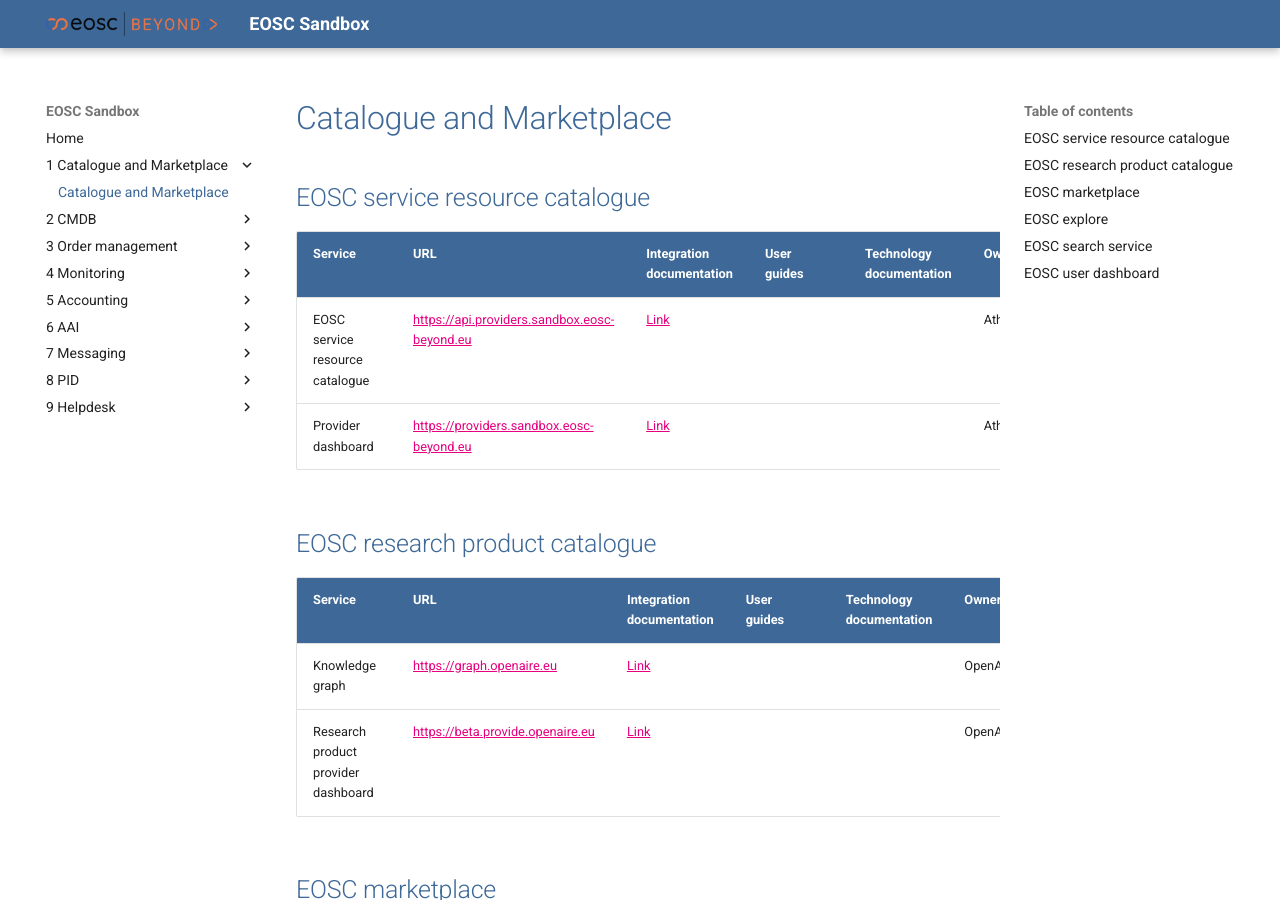
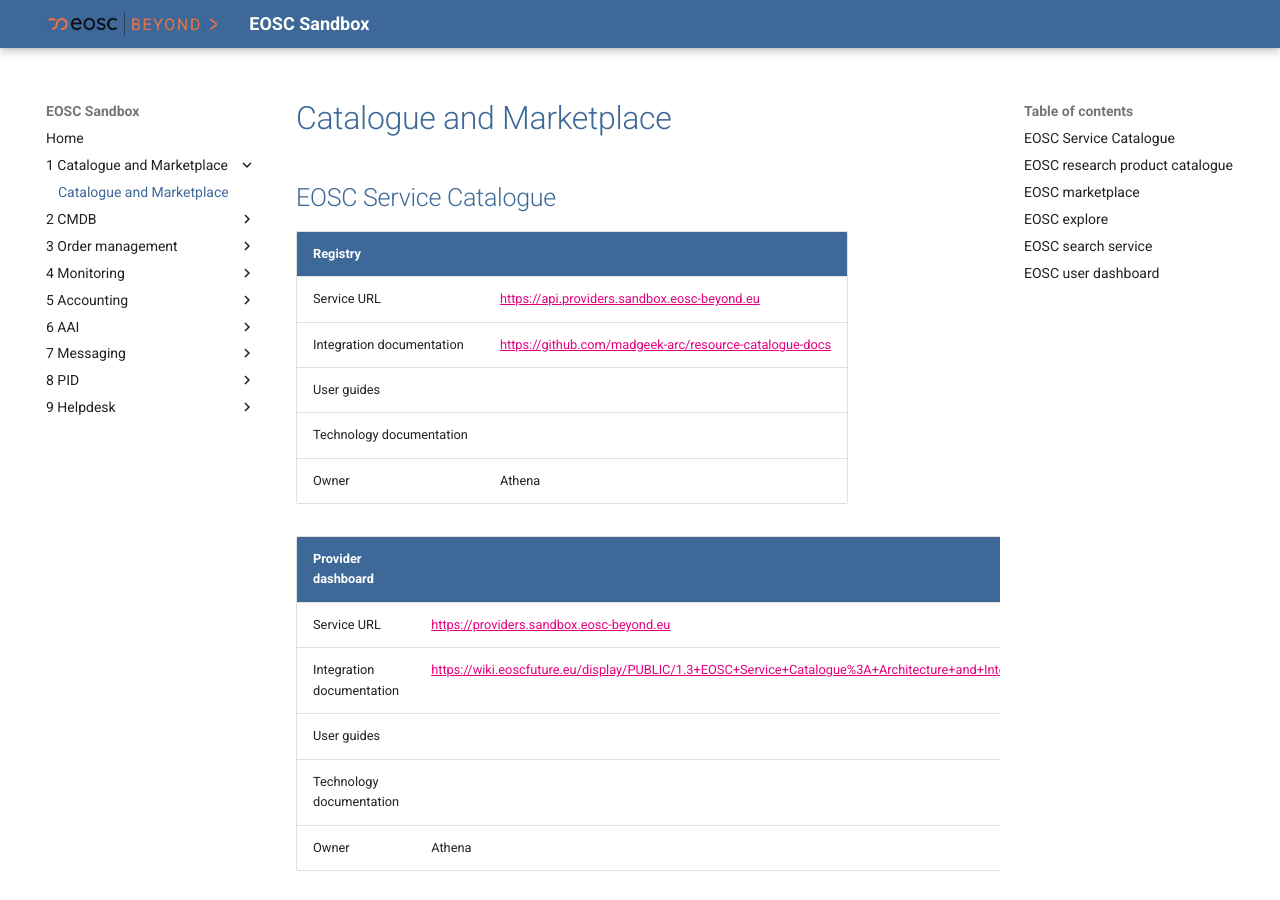
Before and after one commit to eosc-beyond-sandbox/eosc-sandbox, an MkDocs documentation site: the page built from resources/1 Catalogue and Marketplace/Catalogue and Marketplace.md, in a window 1280 px wide and 900 px high. Built offline with MkDocs 1.6.1 and Material for MkDocs 9.7.7, drawn with Linux system fonts in a browser that asks for light colours.

Commit message:
Minor updates

```diff
--- a/resources/1 Catalogue and Marketplace/Catalogue and Marketplace.md
+++ b/resources/1 Catalogue and Marketplace/Catalogue and Marketplace.md
@@ -1,11 +1,30 @@
 # Catalogue and Marketplace
 
-## EOSC service resource catalogue
+## EOSC Service Catalogue
 
-| Service                         |  URL                            | Integration documentation | User guides | Technology documentation | Owner  |
-|:-------------------------------- |:------------------------------ |:--------------------------|:------------|:-------------------------|:-------|
-| EOSC service resource catalogue | [https://api.providers.sandbox.eosc-beyond.eu]() | [Link](https://github.com/madgeek-arc/resource-catalogue-docs) | | | Athena |
-| Provider dashboard | [https://providers.sandbox.eosc-beyond.eu]()     | [Link](https://wiki.eoscfuture.eu/display/PUBLIC/1.3+EOSC+Service+Catalogue%3A+Architecture+and+Interoperability+Guidelines) | | | Athena |
+<!-- | Service                         | URL                                              | Integration documentation                                                                                                    | User guides | Technology documentation | Owner  |
+| :------------------------------ | :----------------------------------------------- | :--------------------------------------------------------------------------------------------------------------------------- | :---------- | :----------------------- | :----- |
+| EOSC service resource catalogue | [https://api.providers.sandbox.eosc-beyond.eu]() | [Link](https://github.com/madgeek-arc/resource-catalogue-docs)                                                               |             |                          | Athena |
+| Provider dashboard              | [https://providers.sandbox.eosc-beyond.eu]()     | [Link](https://wiki.eoscfuture.eu/display/PUBLIC/1.3+EOSC+Service+Catalogue%3A+Architecture+and+Interoperability+Guidelines) |             |                          | Athena | -->
+
+
+| Registry                  |                                                                                                                  |
+| :------------------------ | :--------------------------------------------------------------------------------------------------------------- |
+| Service URL               | [https://api.providers.sandbox.eosc-beyond.eu](https://api.providers.sandbox.eosc-beyond.eu)                     |
+| Integration documentation | [https://github.com/madgeek-arc/resource-catalogue-docs](https://github.com/madgeek-arc/resource-catalogue-docs) |
+| User guides               |                                                                                                                  |
+| Technology documentation  |                                                                                                                  |
+| Owner                     | Athena                                                                                                           |
+
+
+| Provider dashboard        |                                                                                                                                                                                                                                              |
+| :------------------------ | :------------------------------------------------------------------------------------------------------------------------------------------------------------------------------------------------------------------------------------------- |
+| Service URL               | [https://providers.sandbox.eosc-beyond.eu](https://providers.sandbox.eosc-beyond.eu)                                                                                                                                                         |
+| Integration documentation | [https://wiki.eoscfuture.eu/display/PUBLIC/1.3+EOSC+Service+Catalogue%3A+Architecture+and+Interoperability+Guidelines](https://wiki.eoscfuture.eu/display/PUBLIC/1.3+EOSC+Service+Catalogue%3A+Architecture+and+Interoperability+Guidelines) |
+| User guides               |                                                                                                                                                                                                                                              |
+| Technology documentation  |                                                                                                                                                                                                                                              |
+| Owner                     | Athena                                                                                                                                                                                                                                       |
+
 
 ## EOSC research product catalogue
 
```
Also changed, not shown: resources/9 Helpdesk/EOSC Helpdesk.md (+2 -2 lines).
